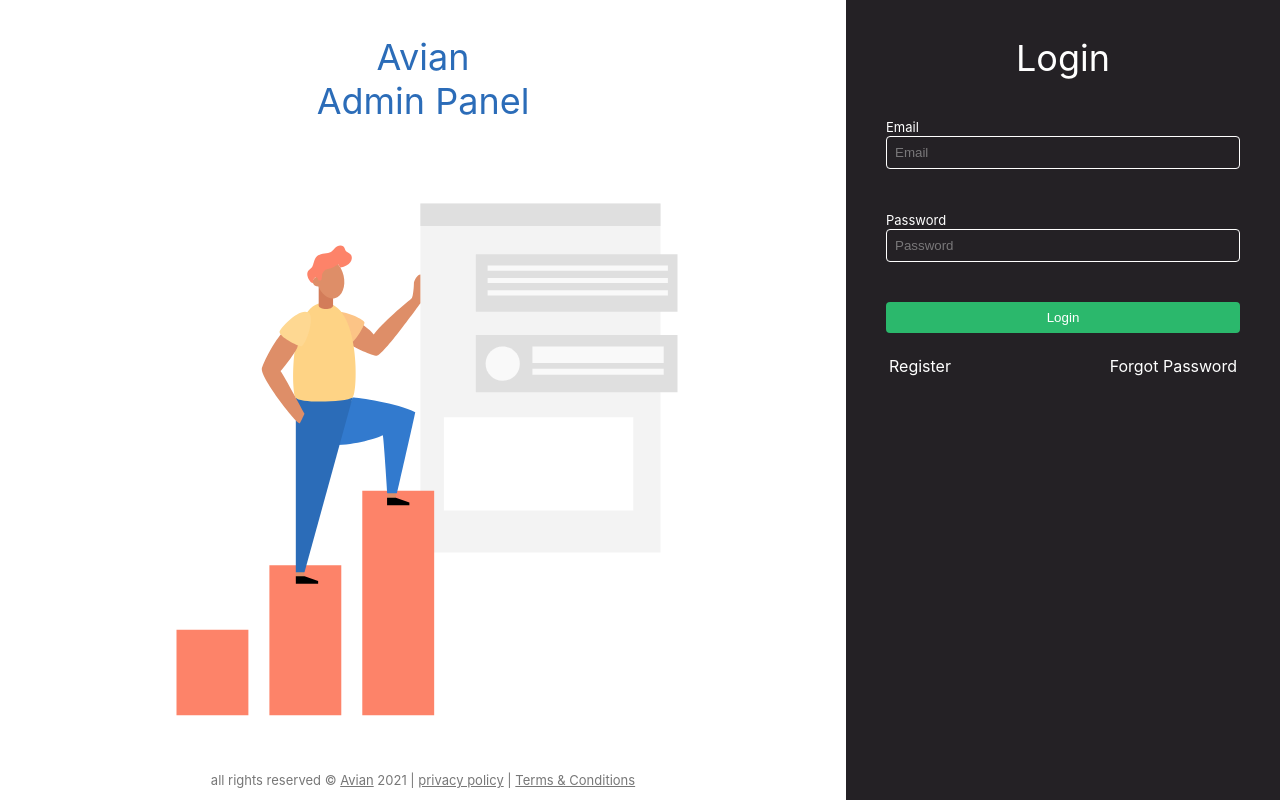
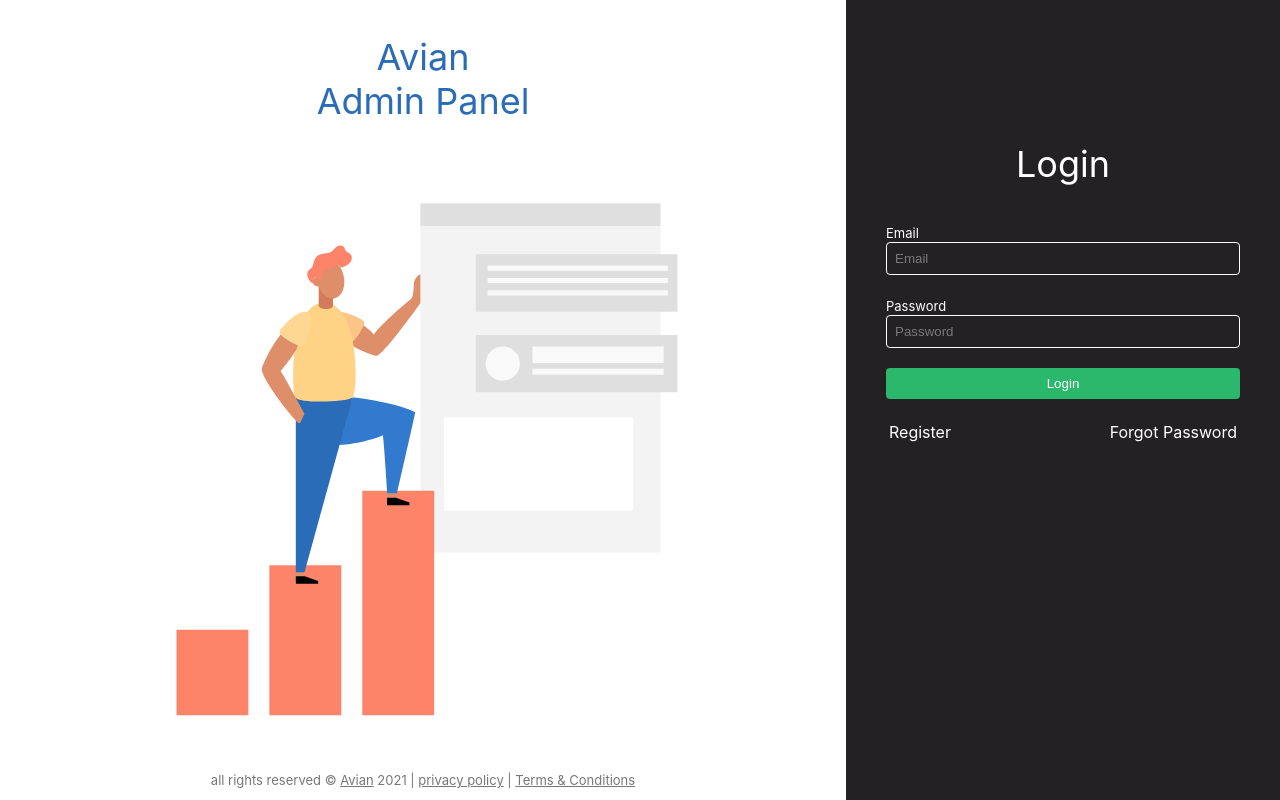
Before and after one commit to tharukaCodeWorks/react-redux-auth-boilerplate, a React (Create React App) app: page /auth/login in a window 1280 px wide. Built offline with nearby package versions, Linux system fonts and the light colour scheme.

Commit message:
Perfecting CSS

```diff
--- a/src/pages/Landing.module.css
+++ b/src/pages/Landing.module.css
@@ -53,6 +53,8 @@
     background-color: #2c72c7;
     cursor: pointer;
 }
+
+
 
 .login {
     border: none;
--- /dev/null
+++ b/src/pages/Login.css
@@ -0,0 +1,7 @@
+.log-form{
+    height: 100%;
+}
+
+.log-form-sub{
+    padding-top: 30%;
+}
--- a/src/pages/Login.js
+++ b/src/pages/Login.js
@@ -4,6 +4,7 @@ import { connect } from 'react-redux';
 import { Link } from 'react-router-dom';
 import {login} from '../redux/User';
 import './Auth.css';
+import './Login.css';
 import AuthLayout from '../components/AuthLayout';
 
 const Login = (props) =>{
@@ -12,6 +13,8 @@ const Login = (props) =>{
 
     return(
         <AuthLayout>
+            <div className="log-form">
+                <div className="log-form-sub">
                     <p style={{textAlign: 'center', color: '#ffffff', fontSize: 36}}>Login</p>
                     <form onSubmit={handleSubmit(onSubmit)}>
                         <label className="input-label">Email</label>
@@ -25,14 +28,14 @@ const Login = (props) =>{
                             {errors.email?.type === 'required' && "* Email is required"}
                             {errors.email?.type === 'pattern' && "* Please enter valid email"}
                             {(props.messages.status=='un-verified'||props.messages.status=='wrong')&&props.messages.login}
-                    </span><br /><br />
+                        </span><br />
                         <label className="input-label">Password</label>
                         <input type="password" className={errors.password || props.messages.status=='wrong'?'input-error':''} placeholder="Password" {...register("password", {
                             required: true
                             })}/><br />
                         <span className="error-message">
                             {errors.password?.type === 'required' && "* Password is required"}
-                    </span><br /><br />
+                        </span><br />
                         <input type="submit" value="Login" disabled={props.messages.isProcessing}/>
                     </form>
                     <table style={{width: '100%', marginTop: 20}}>
@@ -43,6 +46,8 @@ const Login = (props) =>{
                             </tr>
                         </tbody>
                     </table>
+                </div>
+            </div>
         </AuthLayout>
     );
 }
```
Also changed, not shown: 1 other file (tests, documents, lock files or other folders). Lines whose indentation alone changed are shown as unchanged.
